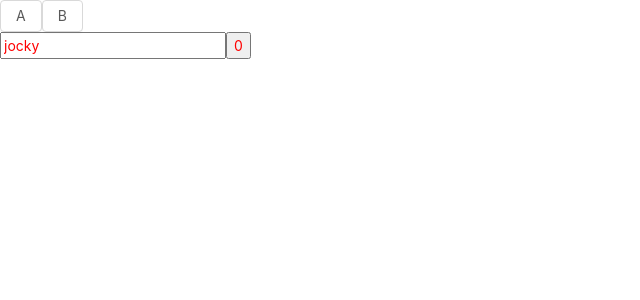
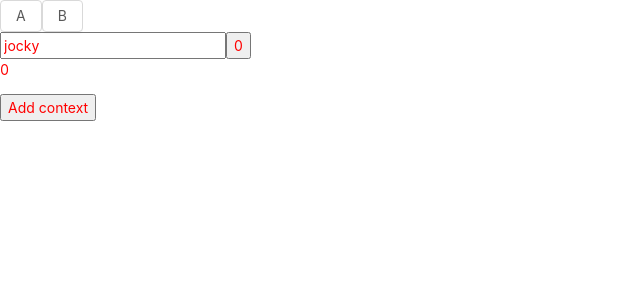
Before and after one commit to liuzhaoxu1996/nextjs-learn, a Next.js app in the folder code/: page /test/b in a window 1280 px wide. Shown: the top 300 px of the page, without its empty margins (0-640 px from the left). Built offline with nearby package versions, Linux system fonts and the light colour scheme.

Commit message:
feat: update

```diff
--- /dev/null
+++ b/code/lib/my-context.js
@@ -0,0 +1,3 @@
+import React from 'react';
+
+export default React.createContext('')
--- a/code/pages/_app.js
+++ b/code/pages/_app.js
@@ -1,12 +1,21 @@
 import 'antd/dist/antd.css'
 import '../styles/globals.css'
 import Layout from '../components/layout'
+import myContext from '../lib/my-context'
+import { useState } from 'react'
+
 
 function MyApp({ Component, pageProps }) {
+  const [context, useContext] = useState(0);
   return (
     <Layout>
-      <Component {...pageProps} />
-    </Layout>
+      <myContext.Provider value={context}>
+        <Component {...pageProps} />
+        <button onClick={() => useContext(context + 1)}>
+          Add context
+        </button>
+      </myContext.Provider>
+    </Layout >
   )
 }
 
--- a/code/pages/test/b.js
+++ b/code/pages/test/b.js
@@ -1,4 +1,5 @@
-import React, { useState, useReducer, useEffect } from 'react';
+import React, { useState, useReducer, useContext, useEffect } from 'react';
+import MyContext from '../../lib/my-context'
 
 
 function countReducer(state, action) {
@@ -15,6 +16,7 @@ function countReducer(state, action) {
 function MyCountFunc() {
     const [count, dispatchCount] = useReducer(countReducer, 0)
     const [name, setName] = useState('jocky')
+    const context = useContext(MyContext)
 
     useEffect(() => {
         console.log('effect invoked')
@@ -26,6 +28,7 @@ function MyCountFunc() {
         <div>
             <input value={name} onChange={(e) => setName(e.target.value)} />
             <button onClick={() => dispatchCount({ type: 'add' })}>{count}</button>
+            <p>{context}</p>
         </div>
     )
 }
```
Also changed, not shown: 1 other file (tests, documents, lock files or other folders).
